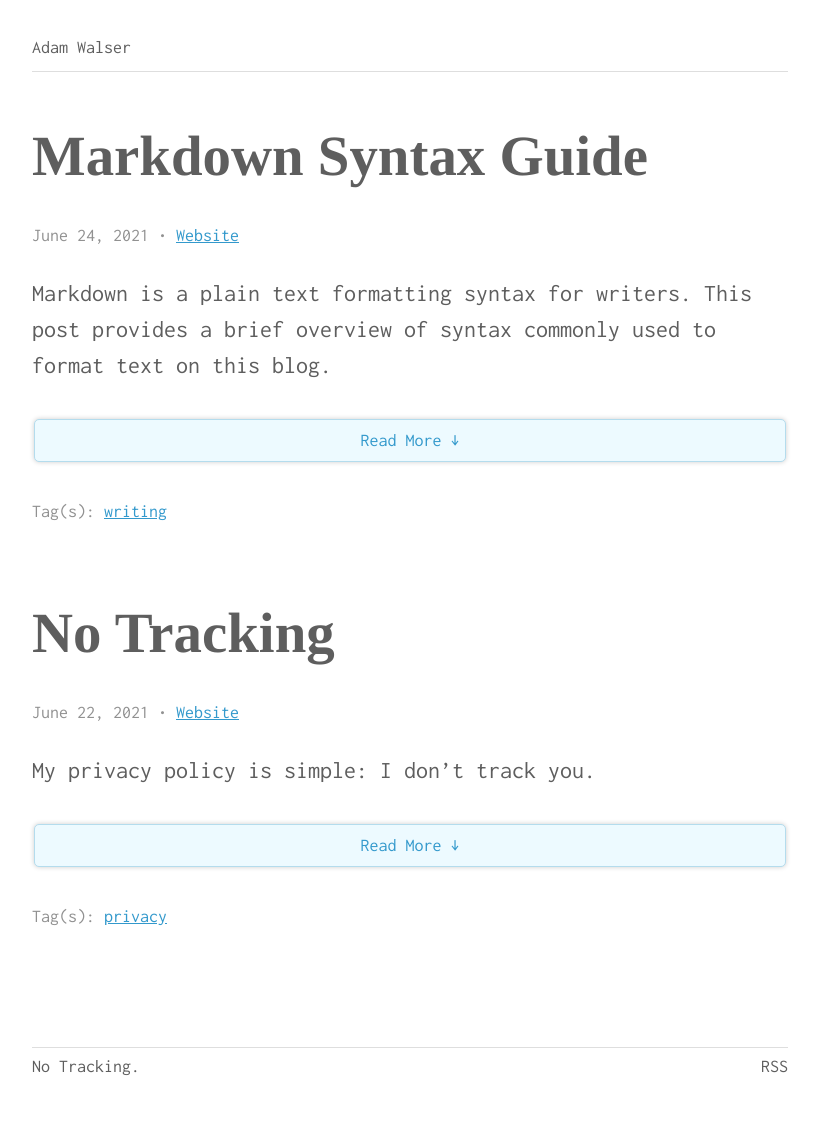
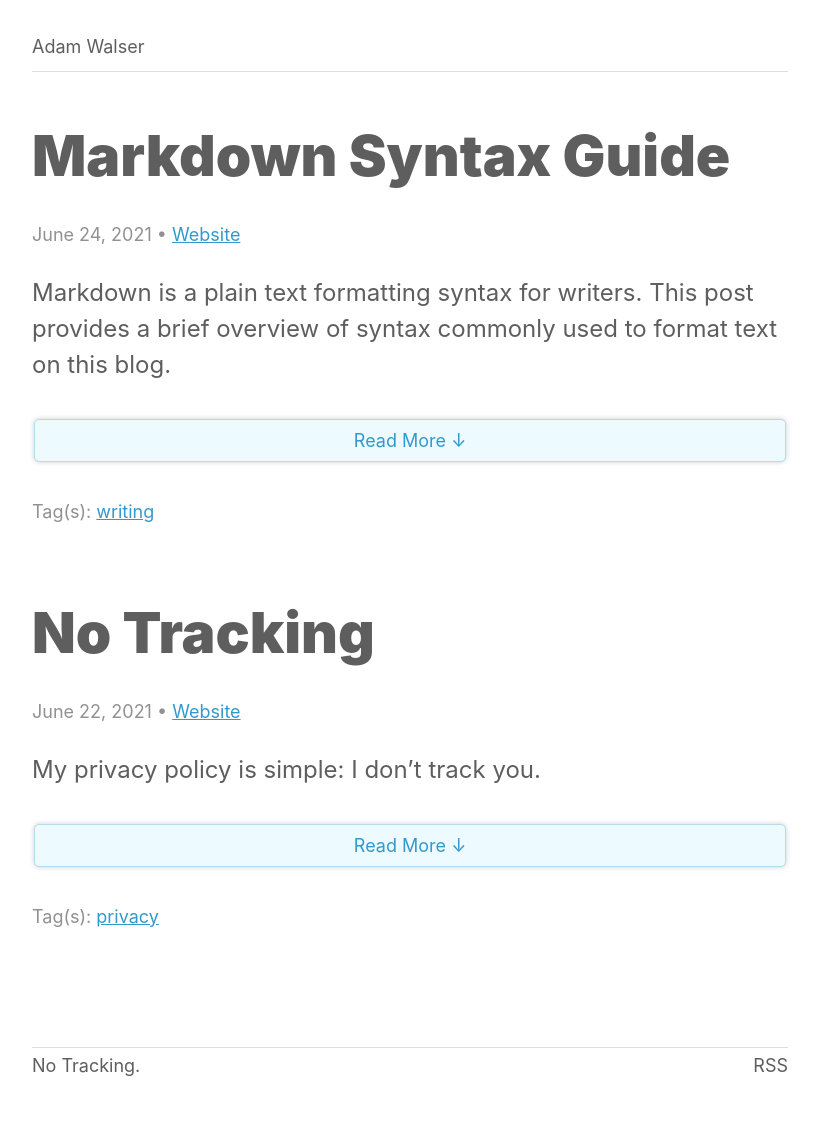
Before and after one commit to ajpwalser/ajpwalser.github.io, a Jekyll site: the page built from index.html, in a window 1280 px wide. Shown: the whole page, without its empty margins (230-1049 px from the left). Built offline with Jekyll 4.4.1, drawn with Linux system fonts in a browser that asks for light colours; some web fonts are replaced; the list of posts is cut into pages by our own code.

Commit message:
Update style.css

```diff
--- a/css/style.css
+++ b/css/style.css
@@ -73,7 +73,7 @@
 /* Body */
 
 body {
-	font-family: 'Inconsolata', -apple-system, BlinkMacSystemFont, Segoe UI, Helvetica, Arial, sans-serif, Apple Color Emoji, Segoe UI Emoji, Segoe UI Symbol;
+	font-family: -apple-system, BlinkMacSystemFont, Segoe UI, Helvetica, Arial, sans-serif, Apple Color Emoji, Segoe UI Emoji, Segoe UI Symbol;
 	font-size: 100%;
 	line-height: 1.3;
 	background-color: var(--background);
@@ -105,7 +105,6 @@
 
 .header,
 footer {
-	font-family: 'Inconsolata', -apple-system, BlinkMacSystemFont, Segoe UI, Helvetica, Arial, sans-serif, Apple Color Emoji, Segoe UI Emoji, Segoe UI Symbol;
 	font-weight: 400;
 	font-size: 75%;
 	line-height: 1.25em;
@@ -128,8 +127,7 @@
 h2,
 h3,
 h4 {
-	font-family: 'Spectral', Times, "Times New Roman", serif;
-	font-weight: 700;
+	font-weight: 900;
 }
 
 h1 {
```
